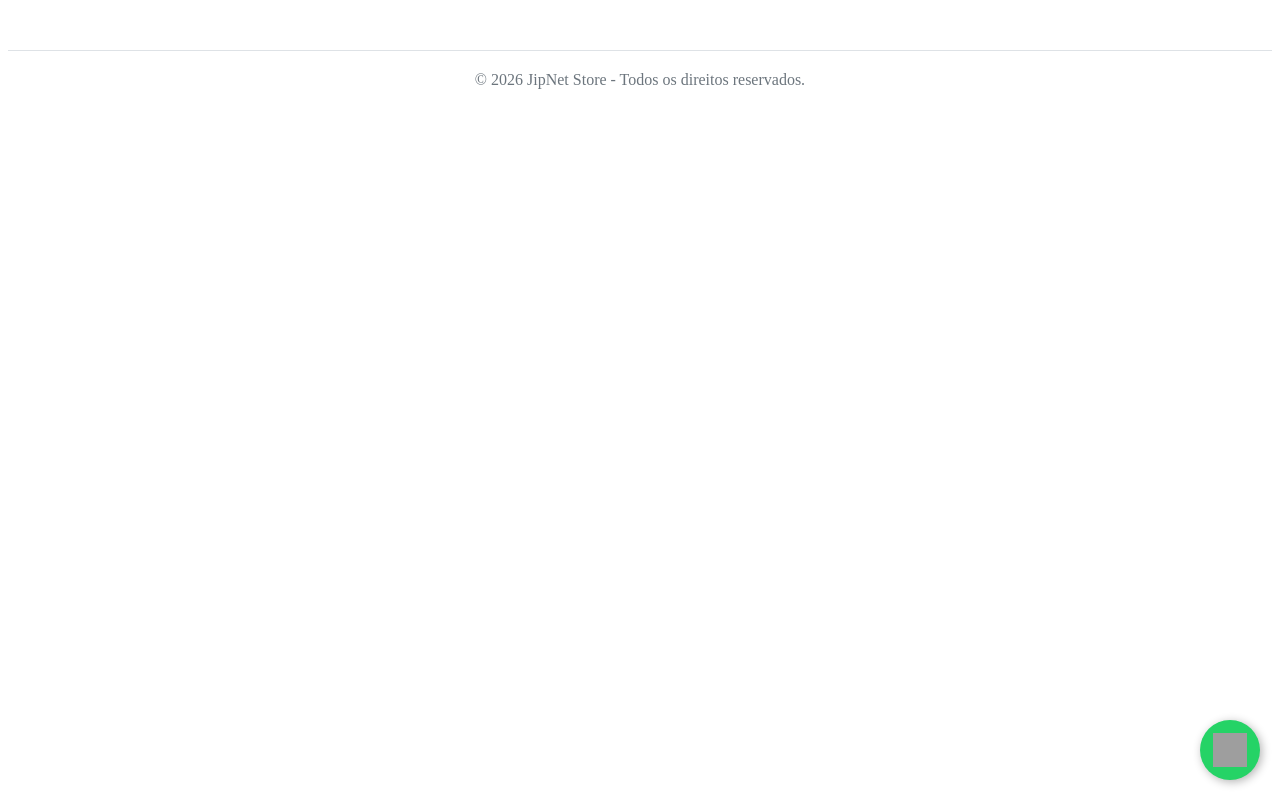
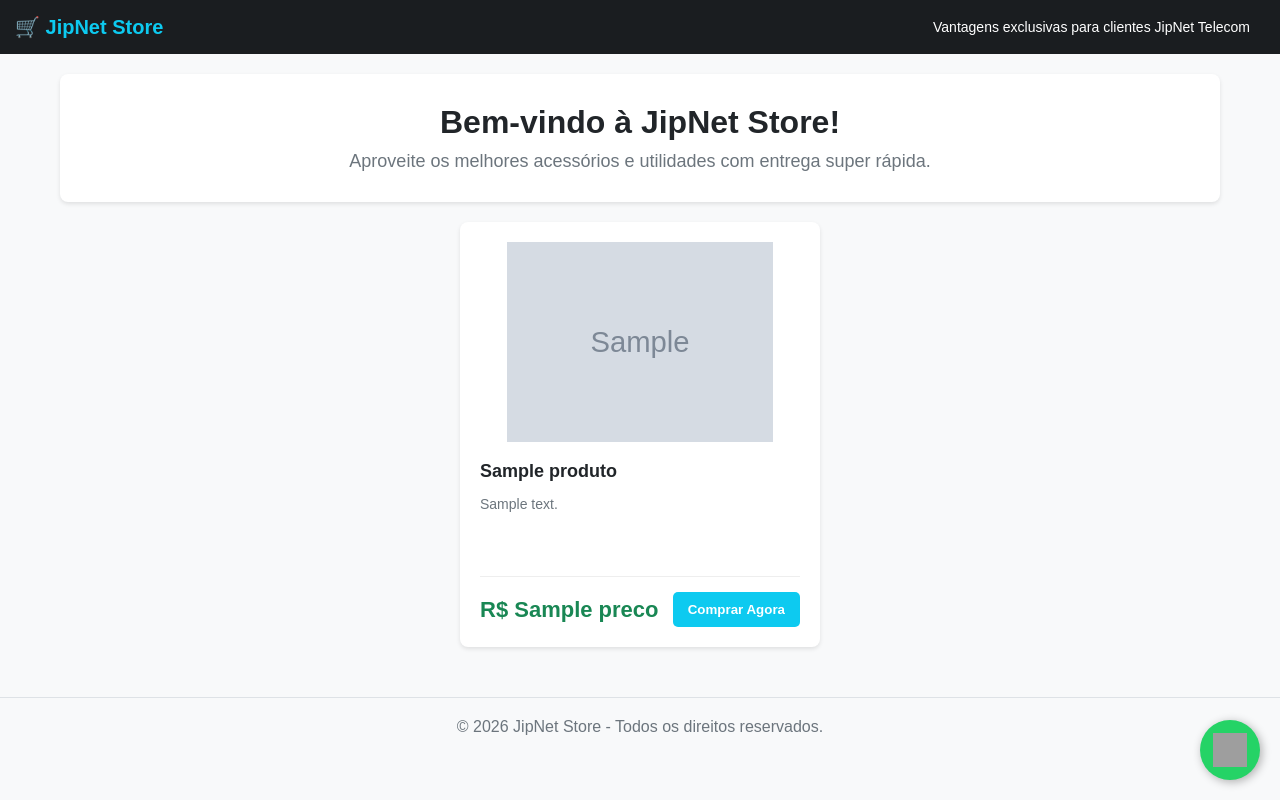
Before and after one commit to techpapelpe-spec/jipnet-store, a Flask app: page / in a window 1280 px wide. Run offline with Flask 3, Linux system fonts and the light colour scheme; grey boxes marked "Sample" are stand-in pictures; a database or web service that is not in the repository returns one stand-in record (values such as "Sample title"); some libraries are stand-ins or nearby versions; grey boxes are pictures that could not be loaded.

Commit message:
Update loja.html

```diff
--- a/templates/loja.html
+++ b/templates/loja.html
@@ -1,11 +1,19 @@
-</div>
+<!DOCTYPE html>
+<html lang="pt-br">
+<head>
+    <meta charset="UTF-8">
+    <meta name="viewport" content="width=device-width, initial-scale=1.0">
+    <title>JipNet Store</title>
+    <style>
+        body { font-family: sans-serif; background-color: #f8f9fa; margin: 0; padding: 0; }
+        .topo-loja { background-color: #1a1d20; color: white; padding: 15px; display: flex; justify-content: space-between; align-items: center; }
+        .banner { background-color: white; padding: 30px; margin: 20px auto; max-width: 1100px; text-align: center; border-radius: 8px; box-shadow: 0 2px 4px rgba(0,0,0,0.1); }
+        .grade-produtos { display: flex; gap: 20px; max-width: 1100px; margin: 0 auto; justify-content: center; flex-wrap: wrap; }
+        .cartao-produto { background: white; padding: 20px; border-radius: 8px; box-shadow: 0 2px 4px rgba(0,0,0,0.1); width: 320px; display: flex; flex-direction: column; justify-content: space-between; }
+        .botao-comprar { background-color: #0dcaf0; color: white; border: none; padding: 10px 15px; font-weight: bold; border-radius: 5px; cursor: pointer; text-decoration: none; text-align: center; }
+        .preco { font-size: 22px; font-weight: bold; color: #198754; }
 
-    <div style="text-align: center; margin-top: 50px; padding: 20px; color: #6c757d; border-top: 1px solid #dee2e6;">
-        &copy; 2026 JipNet Store - Todos os direitos reservados.
-    </div>
-
-    <!-- BOTÃO FLUTUANTE APENAS COM O ÍCONE DO WHATSAPP -->
-    <style>
+        /* ESTILO EXCLUSIVO DO BOTÃO FLUTUANTE (Não mexe em mais nada do site) */
         .wp-jipnet-flutuante {
             position: fixed;
             width: 60px;
@@ -16,7 +24,6 @@
             color: #FFF;
             border-radius: 50px;
             text-align: center;
-            font-size: 30px;
             box-shadow: 2px 2px 10px rgba(0,0,0,0.3);
             z-index: 99999;
             display: flex;
@@ -31,8 +38,10 @@
         .wp-jipnet-flutuante img {
             width: 34px;
             height: 34px;
+            display: block;
+            margin: 0 auto;
         }
-        /* Ajuste para o telemóvel ficar mais discreto e não cobrir produtos */
+        /* Ajuste para o telemóvel ficar discreto */
         @media (max-width: 768px) {
             .wp-jipnet-flutuante {
                 width: 50px;
@@ -46,8 +55,58 @@
             }
         }
     </style>
+</head>
+<body>
 
-    <!-- IMPORTANTE: Substitua o 55XX999999999 pelo seu número real (ex: 5581999999999) -->
+    <!-- Menu Superior -->
+    <div class="topo-loja">
+        <div style="font-size: 20px; font-weight: bold; color: #0dcaf0;">🛒 JipNet Store</div>
+        <div style="font-size: 14px; margin-right: 15px;">Vantagens exclusivas para clientes JipNet Telecom</div>
+    </div>
+
+    <!-- Banner Central -->
+    <div class="banner">
+        <h1 style="margin: 0 0 10px 0; color: #212529;">Bem-vindo à JipNet Store!</h1>
+        <p style="margin: 0; color: #6c757d; font-size: 18px;">Aproveite os melhores acessórios e utilidades com entrega super rápida.</p>
+    </div>
+
+    <!-- Montra de Produtos -->
+    <div class="grade-produtos">
+
+        {% for item in produtos %}
+        <div class="cartao-produto">
+            <div>
+                <!-- Foto do Produto -->
+                <img src="{{ item[4] }}" alt="{{ item[1] }}" style="width: 100%; height: 200px; object-fit: contain; border-radius: 5px; margin-bottom: 15px;">
+
+                <!-- Nome do Produto -->
+                <h3 style="margin: 0 0 10px 0; color: #212529; font-size: 18px; font-weight: bold;">{{ item[1] }}</h3>
+
+                <!-- Descrição do Produto -->
+                <p style="color: #6c757d; font-size: 14px; margin-bottom: 20px; min-height: 60px;">{{ item[2] }}</p>
+            </div>
+
+            <div style="display: flex; justify-content: space-between; align-items: center; border-top: 1px solid #eee; padding-top: 15px;">
+                <!-- Preço Dinâmico -->
+                <span class="preco">R$ {{ item[3] }}</span>
+
+                <!-- Formulário com o ID Real -->
+                <form action="/comprar/{{ item[0] }}" method="POST" style="margin: 0;">
+                    <button type="submit" class="botao-comprar">Comprar Agora</button>
+                </form>
+            </div>
+        </div>
+        {% endfor %}
+
+    </div>
+
+    <!-- Rodapé -->
+    <div style="text-align: center; margin-top: 50px; padding: 20px; color: #6c757d; border-top: 1px solid #dee2e6;">
+        &copy; 2026 JipNet Store - Todos os direitos reservados.
+    </div>
+
+    <!-- BOTÃO FLUTUANTE APENAS COM O ÍCONE (Sem textos longos) -->
+    <!-- ⚠️ IMPORTANTE: Mude o número abaixo para o seu número real com DDD -->
     <a href="https://wa.me" class="wp-jipnet-flutuante" target="_blank">
         <img src="https://wikimedia.org" alt="WhatsApp">
     </a>
```
